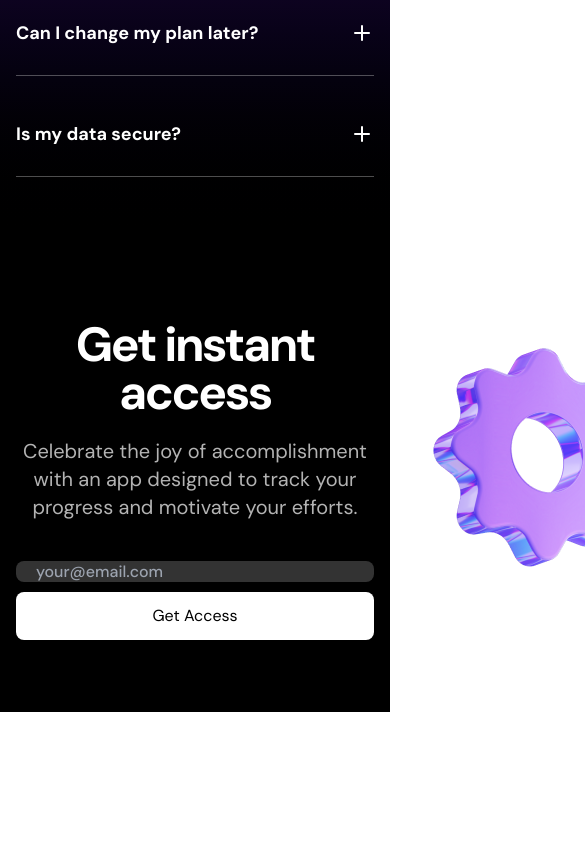
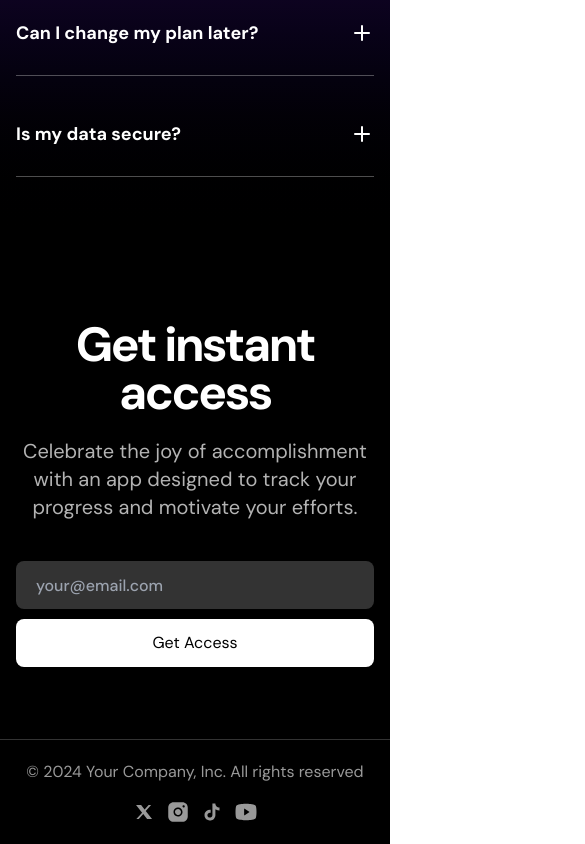
Before and after one commit to DivineUgorji/react-playground, a Next.js app in the folder 07-next-saas-page/: page / in a window 390 px wide. Shown: the part 3428-4272 px from the top of the page, 585 px wide, since content can reach past the window. Before the commit the page ends 4140 px from the top, so only its background shows below. Built offline with nearby package versions, Linux system fonts and the light colour scheme.

Commit message:
next-saas-page: build the footer 🎉

```diff
--- a/07-next-saas-page/package.json
+++ b/07-next-saas-page/package.json
@@ -10,6 +10,7 @@
   },
   "dependencies": {
     "clsx": "^2.1.1",
+    "motion": "^12.23.24",
     "next": "15.5.6",
     "react": "19.1.0",
     "react-dom": "19.1.0"
--- a/07-next-saas-page/src/app/page.tsx
+++ b/07-next-saas-page/src/app/page.tsx
@@ -2,6 +2,7 @@ import { Banner } from "@/components/Banner";
 import { CallToAction } from "@/components/CallToAction";
 import { FAQs } from "@/components/FAQs";
 import Features from "@/components/Features";
+import { Footer } from "@/components/Footer";
 import { Hero } from "@/components/Hero";
 import { LogoTicker } from "@/components/LogoTicker";
 import { Navbar } from "@/components/Navbar";
@@ -18,6 +19,7 @@ export default function Home() {
       <ProductShowcase />
       <FAQs />
       <CallToAction />
+      <Footer />
     </>
   );
 }
--- a/07-next-saas-page/src/components/CallToAction.tsx
+++ b/07-next-saas-page/src/components/CallToAction.tsx
@@ -4,7 +4,7 @@ import Image from "next/image";
 
 export const CallToAction = () => {
   return (
-    <div className="bg-black text-white text-center py-[72px] sm:py-24">
+    <div className="bg-black text-white w-full text-center py-[72px] sm:py-24 overflow-hidden">
       <div className="container max-w-xl relative">
         <Image
           src={helixImage}
@@ -14,7 +14,7 @@ export const CallToAction = () => {
         <Image
           src={emojiStarImage}
           alt=""
-          className="absolute -top-[120px] right-[calc(100%+24px)] "
+          className="absolute -top-[120px] right-[calc(100%+24px)]"
         />
         <h2 className="font-bold text-5xl sm:text-6xl tracking-tighter">
           Get instant access
@@ -25,12 +25,12 @@ export const CallToAction = () => {
         </p>
         <form
           action=""
-          className="flex flex-col gap-2.5 mt-10 max-w-sm mx-auto sm:flex-row"
+          className="flex flex-col gap-2.5  max-w-sm mx-auto sm:flex-row mt-10"
         >
           <input
             type="email"
             placeholder="your@email.com"
-            className="h-12 bg-white/20 rounded-lg px-5 flex-1 font-medium placeholder:text-[#9CA3AF]"
+            className="h-12 bg-white/20 rounded-lg px-5 sm:flex-1 font-medium placeholder:text-[#9CA3AF]"
           />
           <button className="bg-white text-black h-12 rounded-lg px-5">
             Get Access
@@ -40,3 +40,5 @@ export const CallToAction = () => {
     </div>
   );
 };
+
+export default CallToAction;
--- a/07-next-saas-page/src/components/Features.tsx
+++ b/07-next-saas-page/src/components/Features.tsx
@@ -1,7 +1,7 @@
 import React from "react";
 import EchoSystemIcon from "../assets/icons/ecosystem.svg";
 
-const features = [
+export const features = [
   {
     id: 1,
     title: "Integration Ecosystem",
--- /dev/null
+++ b/07-next-saas-page/src/components/Footer.tsx
@@ -0,0 +1,32 @@
+import InstaIcon from "../assets/icons/insta.svg";
+import TwitterIcon from "../assets/icons/x-social.svg";
+import TikTokIcons from "../assets/icons/tiktok.svg";
+import YoutubeIcon from "../assets/icons/youtube.svg";
+
+export const Footer = () => {
+  return (
+    <footer className="bg-black py-5 text-white/60 border-t border-white/20">
+      <div className="container">
+        <div className="flex flex-col sm:flex-row sm:justify-between gap-4">
+          <div className="text-center">
+            <p>© 2024 Your Company, Inc. All rights reserved</p>
+          </div>
+          <ul className="flex justify-center gap-2.5">
+            <li>
+              <TwitterIcon />
+            </li>
+            <li>
+              <InstaIcon />
+            </li>
+            <li>
+              <TikTokIcons />
+            </li>
+            <li>
+              <YoutubeIcon />
+            </li>
+          </ul>
+        </div>
+      </div>
+    </footer>
+  );
+};
--- a/07-next-saas-page/src/components/Hero.tsx
+++ b/07-next-saas-page/src/components/Hero.tsx
@@ -1,8 +1,9 @@
+"use client";
 import Image from "next/image";
 import ArrowWIcon from "../assets/icons/arrow-w.svg";
 import cursorImage from "../assets/images/cursor.png";
 import messageImage from "../assets/images/message.png";
-
+import { motion } from "motion/react";
 export const Hero = () => {
   return (
     <div className="bg-black text-white hero-bg py-[72px] sm:py-24 relative overflow-clip">
@@ -30,20 +31,35 @@ export const Hero = () => {
               One Task <br />
               at a Time
             </h1>
+            <motion.div
+              className="absolute right-[510px] top-[108px] hidden sm:inline"
+              drag
+              dragSnapToOrigin
+            >
               <Image
                 src={cursorImage}
                 alt=""
                 height="200"
                 width="200"
-              className="absolute right-[510px] top-[108px] hidden sm:inline"
+                className="max-w-none"
+                draggable="false"
               />
+            </motion.div>
+
+            <motion.div
+              className="absolute top-14 left-[530px] hidden sm:inline"
+              drag
+              dragSnapToOrigin
+            >
               <Image
                 src={messageImage}
                 alt=""
                 height="200"
                 width="200"
-              className="absolute top-14 left-[530px] hidden sm:inline"
+                className="max-w-none"
+                draggable="false"
               />
+            </motion.div>
           </div>
         </div>
         <div className="flex justify-center">
```
Also changed, not shown: 1 other file (tests, documents, lock files or other folders). Lines whose indentation alone changed are shown as unchanged.
